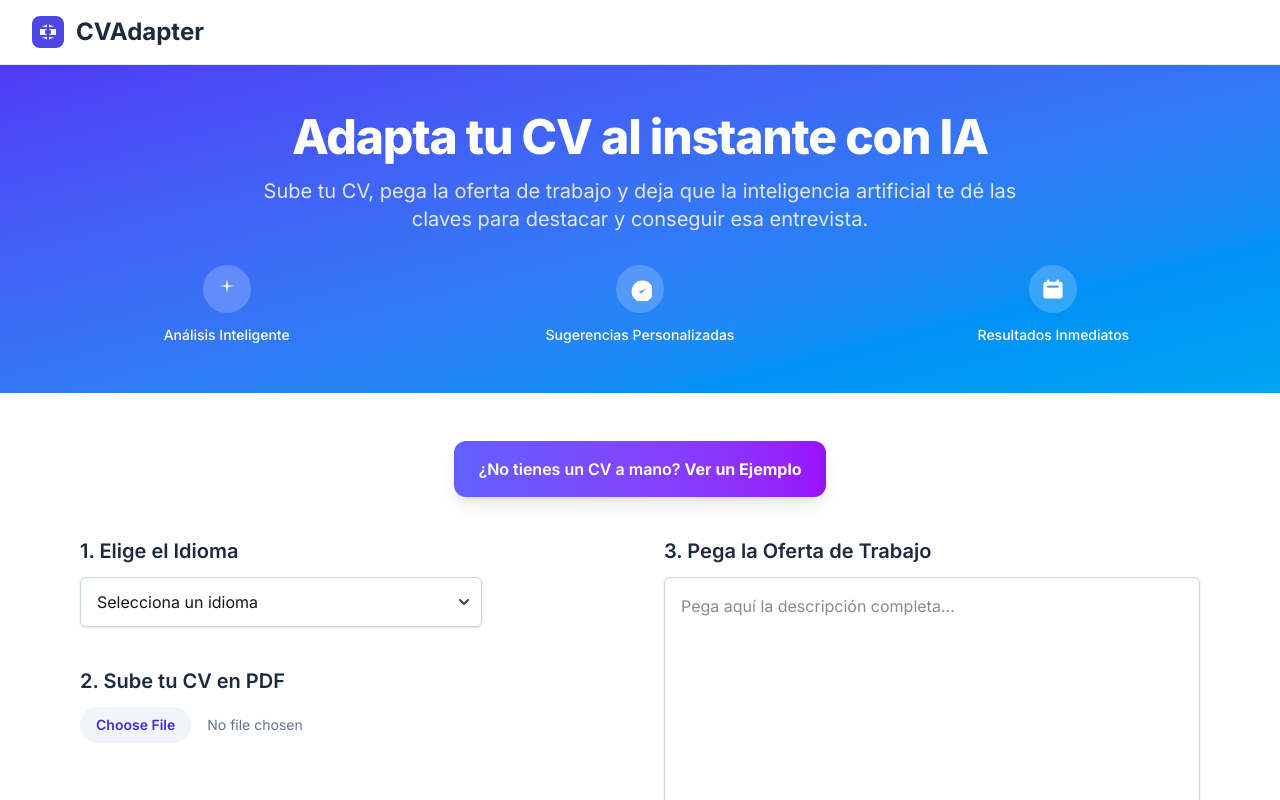
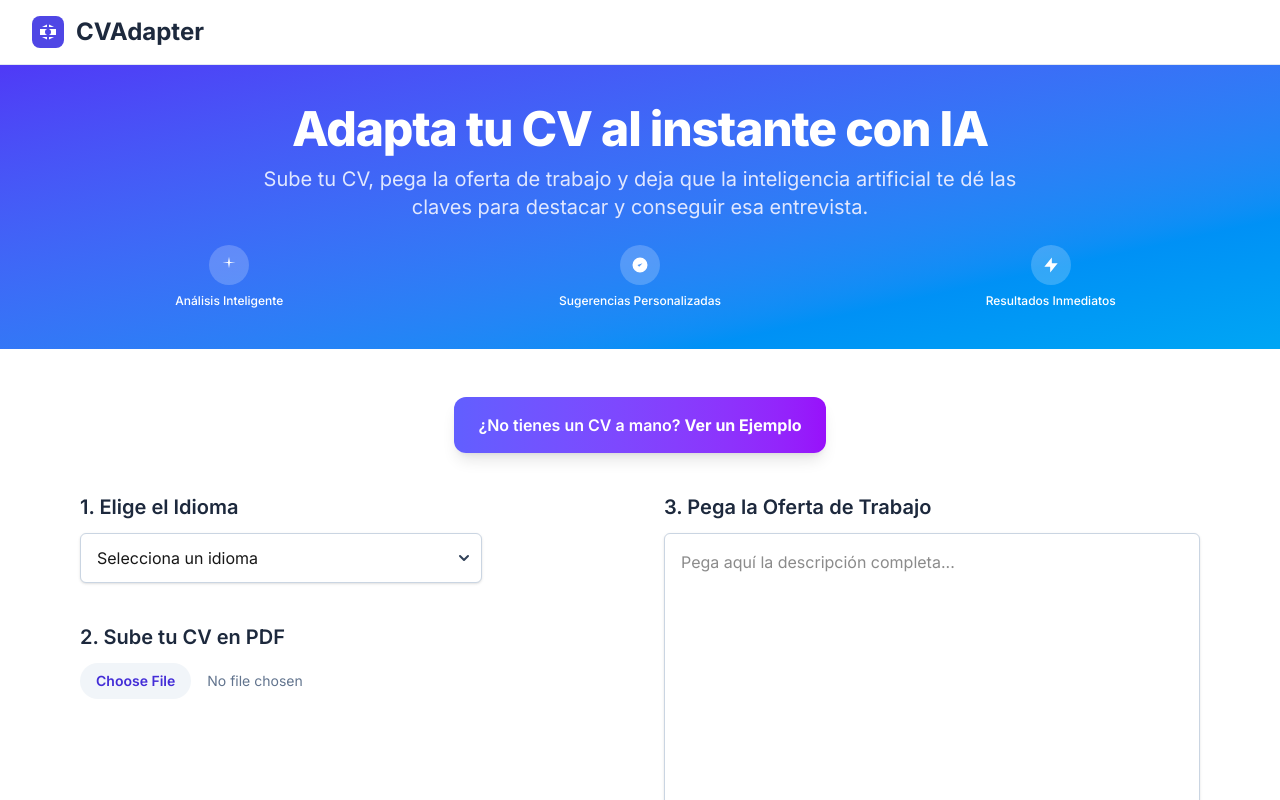
Before and after one commit to JCDataAnalysis/cv-adapter-ai-web, a Next.js app: page / in a window 1280 px wide. Shown: the top 800 px of the page. Built offline with nearby package versions, Linux system fonts and the light colour scheme.

Commit message:
Update page.tsx

```diff
--- a/src/app/page.tsx
+++ b/src/app/page.tsx
@@ -19,42 +19,33 @@ export default function HomePage() {
         </div>
       </header>
 
-      <div className="w-full bg-gradient-to-br from-indigo-600 to-sky-500 text-white text-center py-8 sm:py-10 lg:py-12">
+      <div className="w-full bg-gradient-to-br from-indigo-600 to-sky-500 text-white text-center py-6 sm:py-8 lg:py-10">
         <div className="mx-auto max-w-7xl px-4 sm:px-6 lg:px-8">
-          <h1 className="text-3xl sm:text-4xl lg:text-5xl font-extrabold tracking-tight mb-4">
+          <h1 className="text-3xl sm:text-4xl lg:text-5xl font-extrabold tracking-tight mb-3">
             Adapta tu CV al instante con IA
           </h1>
-          <p className="text-base sm:text-lg lg:text-xl text-indigo-100 max-w-3xl mx-auto mb-8">
+          <p className="text-base sm:text-lg lg:text-xl text-indigo-100 max-w-3xl mx-auto mb-6">
             Sube tu CV, pega la oferta de trabajo y deja que la inteligencia artificial te dé las claves para destacar y conseguir esa entrevista.
           </p>
-
           {/* Feature highlights */}
-          <div className="grid grid-cols-1 sm:grid-cols-3 gap-6 mt-8">
-            <div className="flex flex-col items-center space-y-3">
-              <div className="w-12 h-12 bg-white/20 rounded-full flex items-center justify-center">
-                <svg className="w-6 h-6 text-white" fill="currentColor" viewBox="0 0 24 24">
-                  <path d="M12 2L13.09 8.26L20 9L13.09 9.74L12 16L10.91 9.74L4 9L10.91 8.26L12 2Z"/>
-                </svg>
+          <div className="grid grid-cols-1 sm:grid-cols-3 gap-4 mt-6">
+            <div className="flex flex-col items-center space-y-2">
+              <div className="w-10 h-10 bg-white/20 rounded-full flex items-center justify-center">
+                <svg className="w-5 h-5 text-white" fill="currentColor" viewBox="0 0 24 24"><path d="M12 2L13.09 8.26L20 9L13.09 9.74L12 16L10.91 9.74L4 9L10.91 8.26L12 2Z"/></svg>
               </div>
-              <span className="text-sm font-medium text-white">Análisis Inteligente</span>
+              <span className="text-xs font-medium text-white">Análisis Inteligente</span>
             </div>
-
-            <div className="flex flex-col items-center space-y-3">
-              <div className="w-12 h-12 bg-white/20 rounded-full flex items-center justify-center">
-                <svg className="w-6 h-6 text-white" fill="currentColor" viewBox="0 0 20 20">
-                  <path d="M9 12l2 2 4-4m6 2a9 9 0 11-18 0 9 9 0 0118 0z" />
-                </svg>
+            <div className="flex flex-col items-center space-y-2">
+              <div className="w-10 h-10 bg-white/20 rounded-full flex items-center justify-center">
+                <svg className="w-5 h-5 text-white" fill="currentColor" viewBox="0 0 24 24"><path d="M9 12l2 2 4-4m6 2a9 9 0 11-18 0 9 9 0 0118 0z"/></svg>
               </div>
-              <span className="text-sm font-medium text-white">Sugerencias Personalizadas</span>
+              <span className="text-xs font-medium text-white">Sugerencias Personalizadas</span>
             </div>
-
-            <div className="flex flex-col items-center space-y-3">
-              <div className="w-12 h-12 bg-white/20 rounded-full flex items-center justify-center">
-                <svg className="w-6 h-6 text-white" fill="currentColor" viewBox="0 0 20 20">
-                  <path fillRule="evenodd" d="M6 2a1 1 0 00-1 1v1H4a2 2 0 00-2 2v10a2 2 0 002 2h12a2 2 0 002-2V6a2 2 0 00-2-2h-1V3a1 1 0 10-2 0v1H7V3a1 1 0 00-1-1zm0 5a1 1 0 000 2h8a1 1 0 100-2H6z" clipRule="evenodd" />
-                </svg>
+            <div className="flex flex-col items-center space-y-2">
+              <div className="w-10 h-10 bg-white/20 rounded-full flex items-center justify-center">
+                <svg className="w-5 h-5 text-white" fill="currentColor" viewBox="0 0 24 24"><path d="M13 10V3L4 14h7v7l9-11h-7z"/></svg>
               </div>
-              <span className="text-sm font-medium text-white">Resultados Inmediatos</span>
+              <span className="text-xs font-medium text-white">Resultados Inmediatos</span>
             </div>
           </div>
         </div>
```
